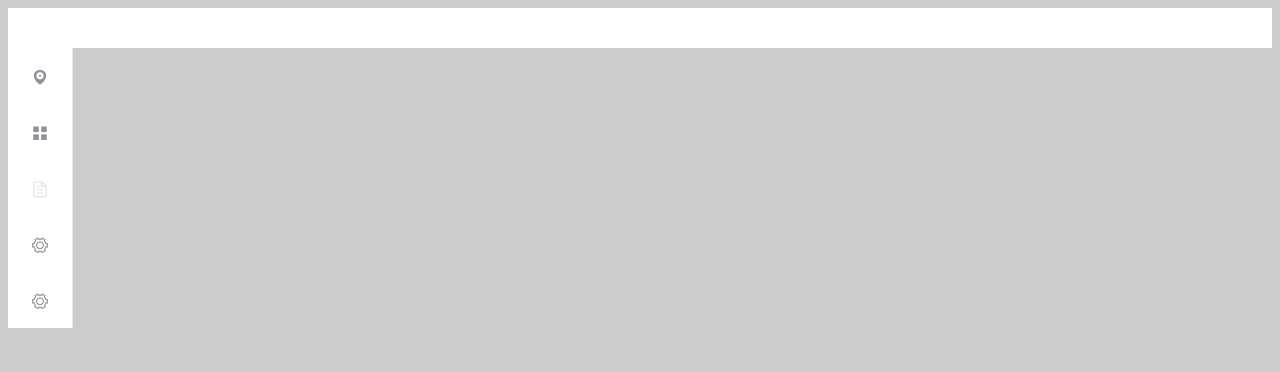
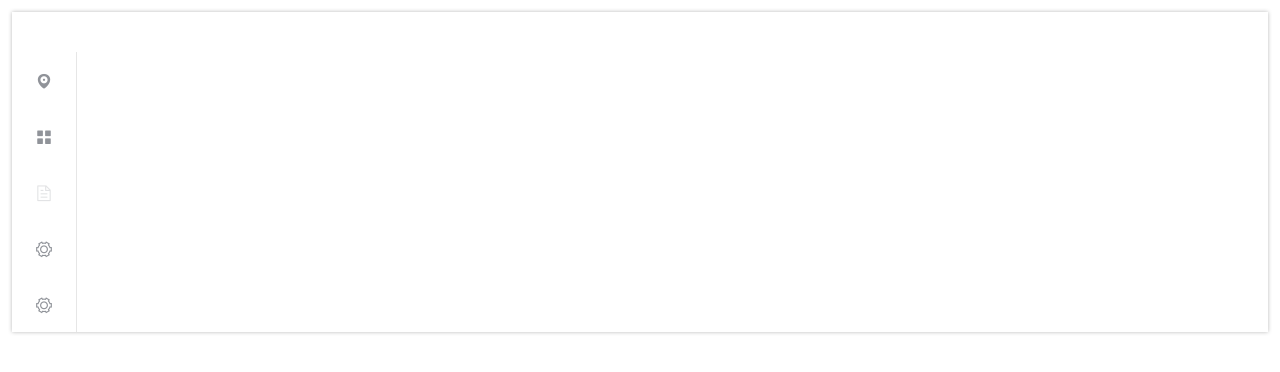
Before and after one commit to onaug6th/i-helper, a Vue app: page /#/ in a window 1280 px wide. Shown: the top 372 px of the page. Built offline with nearby package versions, Linux system fonts and the light colour scheme.

Commit message:
[M] 修改默认外壳样式

```diff
--- a/public/css/theme.css
+++ b/public/css/theme.css
@@ -1,3 +1,23 @@
 body {
-    background-color: #ccc;
+  background-color: #ccc;
 }
+
+html,
+body,
+#app {
+  box-sizing: border-box;
+  position: relative;
+  overflow: hidden;
+  background-color: rgba(0, 0, 0, 0);
+  outline: none;
+}
+
+#app {
+  box-shadow: 0 0 4px rgb(185, 185, 185);
+}
+
+body {
+  padding: 4px;
+  user-select: none;
+  outline: none;
+}
```
